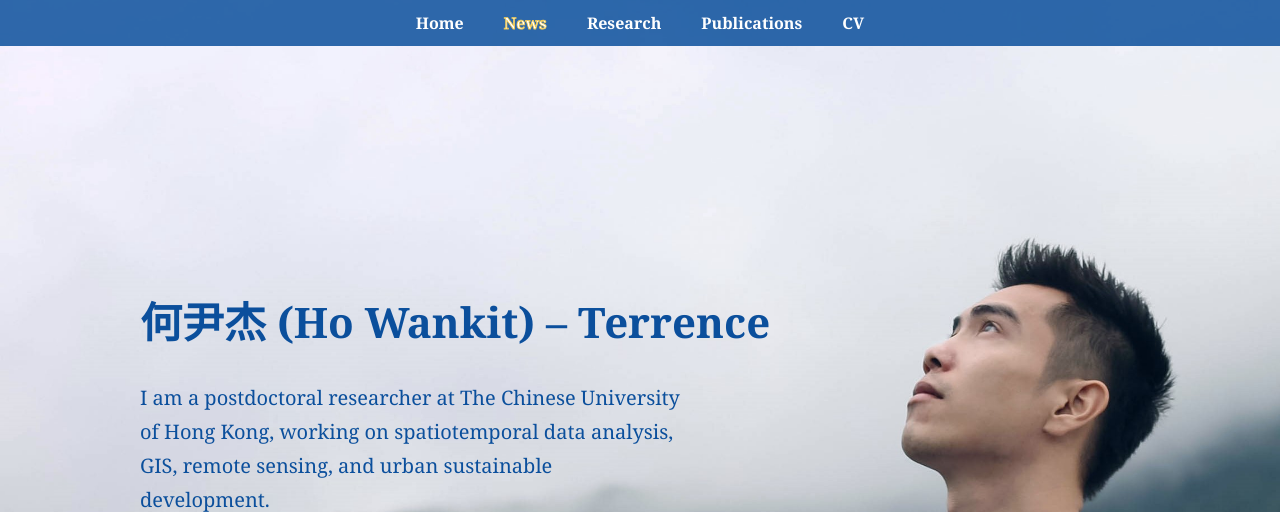
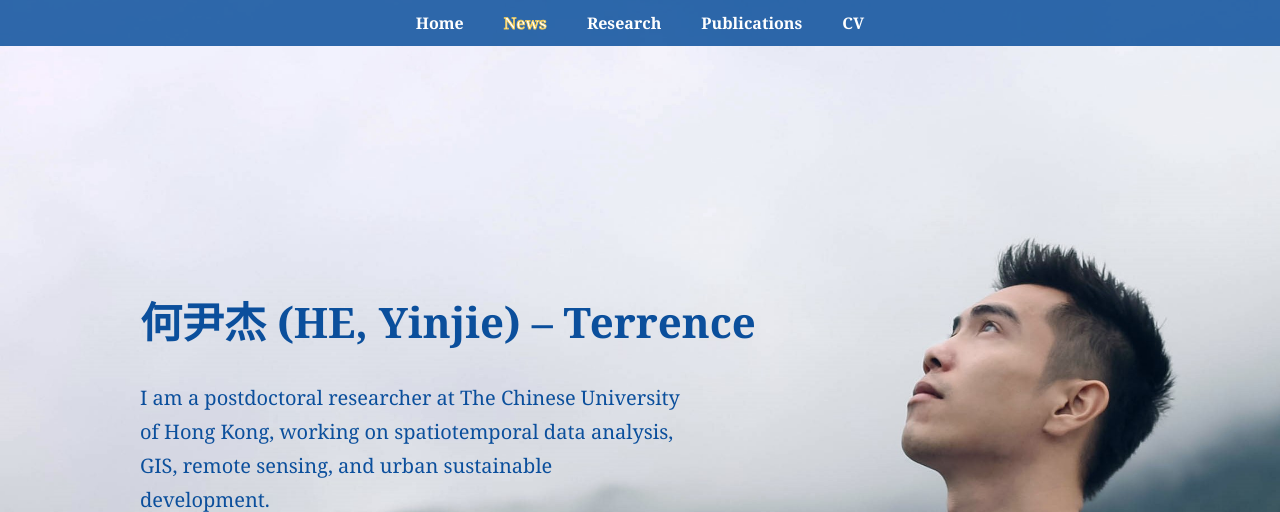
Before and after one commit to terrence762339349-a11y/terrence762339349-a11y.github.io, a plain HTML site: page index.html in a window 1280 px wide. Shown: the top 512 px of the page. Drawn offline with Linux system fonts and the light colour scheme.

Commit message:
Update index.html

```diff
--- a/index.html
+++ b/index.html
@@ -172,7 +172,7 @@ header {
 
 <div class="main-container">
   <div class="left">
-    <h1>何尹杰 (Ho Wankit) – Terrence</h1>
+    <h1>何尹杰 (HE, Yinjie) – Terrence</h1>
 
     <p>
       I am a postdoctoral researcher at The Chinese University of Hong Kong,
```
